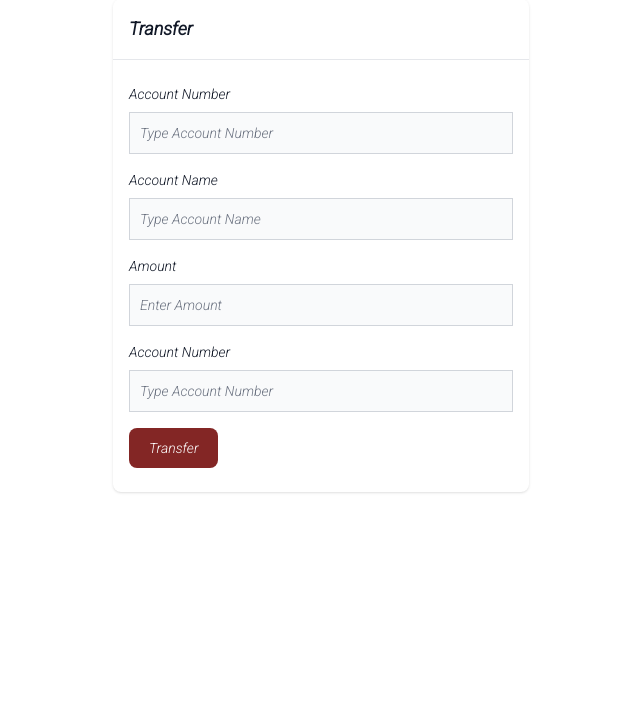
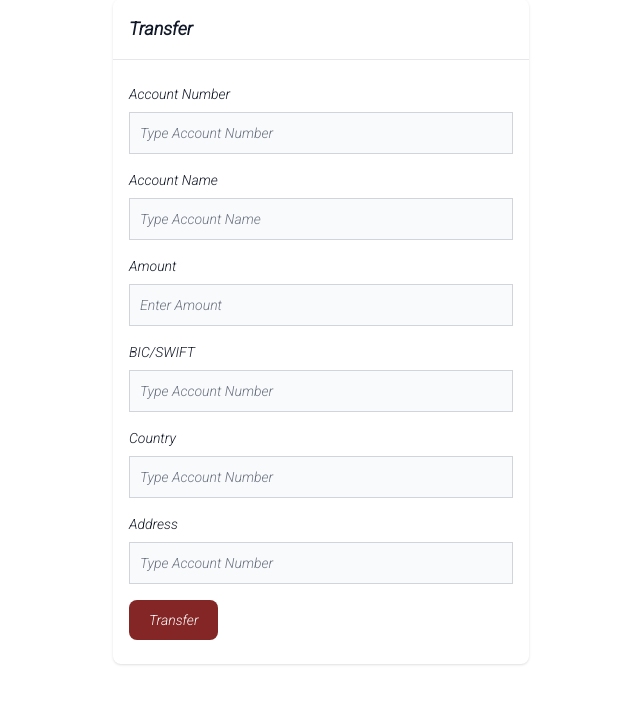
Before and after one commit to SPOTWEBDEV/dashboard, a PHP site: page /dashboards/user/transfer/index.php in a window 1280 px wide. Shown: the part 149-861 px from the top of the page, without its empty margins (319-959 px from the left). Before the commit the page ends 642 px from the top, so only its background shows below. Run offline with PHP 8.4, Linux system fonts and the light colour scheme; a user stored in the database is signed in; data comes from the database, SQL or seed files in the repository; data that the repository does not hold is empty; some libraries are stand-ins or nearby versions.

Commit message:
adding input to transfer

```diff
--- a/user/transfer/index.php
+++ b/user/transfer/index.php
@@ -97,8 +97,20 @@ include('../../server/config.php');
                                     <label for="price" class="transferInput block mb-2 text-sm font-medium text-gray-900 dark:text-white ">Amount</label>
                                     <input type="number" name="price" id="price" class="amounts bg-gray-50 border border-gray-300 text-gray-900 text-sm block w-full p-2.5 dark:bg-gray-600 dark:border-gray-500 dark:placeholder-gray-400 dark:text-white" placeholder="Enter Amount" required>
                                 </div>
+                                <!-- <div class="col-span-2">
+                                    <label for="name" class="transferInput block mb-2 text-sm font-medium text-gray-900 dark:text-white ">Account Number</label>
+                                    <input type="number" name="name" id="name" class="account_number bg-gray-50 border border-gray-300 text-gray-900 text-sm focus:ring-primary-600 focus:border-primary-600 block w-full p-2.5 dark:bg-gray-600 dark:border-gray-500 dark:placeholder-gray-400 dark:text-white dark:focus:ring-primary-500 dark:focus:border-primary-500" placeholder="Type Account Number" required="">
+                                </div> -->
                                 <div class="col-span-2">
-                                    <label for="name" class="transferInput block mb-2 text-sm font-medium text-gray-900 dark:text-white ">Account Number</label>
+                                    <label for="name" class="transferInput block mb-2 text-sm font-medium text-gray-900 dark:text-white ">BIC/SWIFT</label>
+                                    <input type="number" name="name" id="name" class="account_number bg-gray-50 border border-gray-300 text-gray-900 text-sm focus:ring-primary-600 focus:border-primary-600 block w-full p-2.5 dark:bg-gray-600 dark:border-gray-500 dark:placeholder-gray-400 dark:text-white dark:focus:ring-primary-500 dark:focus:border-primary-500" placeholder="Type Account Number" required="">
+                                </div>
+                                <div class="col-span-2">
+                                    <label for="name" class="transferInput block mb-2 text-sm font-medium text-gray-900 dark:text-white ">Country</label>
+                                    <input type="number" name="name" id="name" class="account_number bg-gray-50 border border-gray-300 text-gray-900 text-sm focus:ring-primary-600 focus:border-primary-600 block w-full p-2.5 dark:bg-gray-600 dark:border-gray-500 dark:placeholder-gray-400 dark:text-white dark:focus:ring-primary-500 dark:focus:border-primary-500" placeholder="Type Account Number" required="">
+                                </div>
+                                <div class="col-span-2">
+                                    <label for="name" class="transferInput block mb-2 text-sm font-medium text-gray-900 dark:text-white ">Address</label>
                                     <input type="number" name="name" id="name" class="account_number bg-gray-50 border border-gray-300 text-gray-900 text-sm focus:ring-primary-600 focus:border-primary-600 block w-full p-2.5 dark:bg-gray-600 dark:border-gray-500 dark:placeholder-gray-400 dark:text-white dark:focus:ring-primary-500 dark:focus:border-primary-500" placeholder="Type Account Number" required="">
                                 </div>
 
```
Also changed, not shown: test.html (added, +16 -0 lines).
